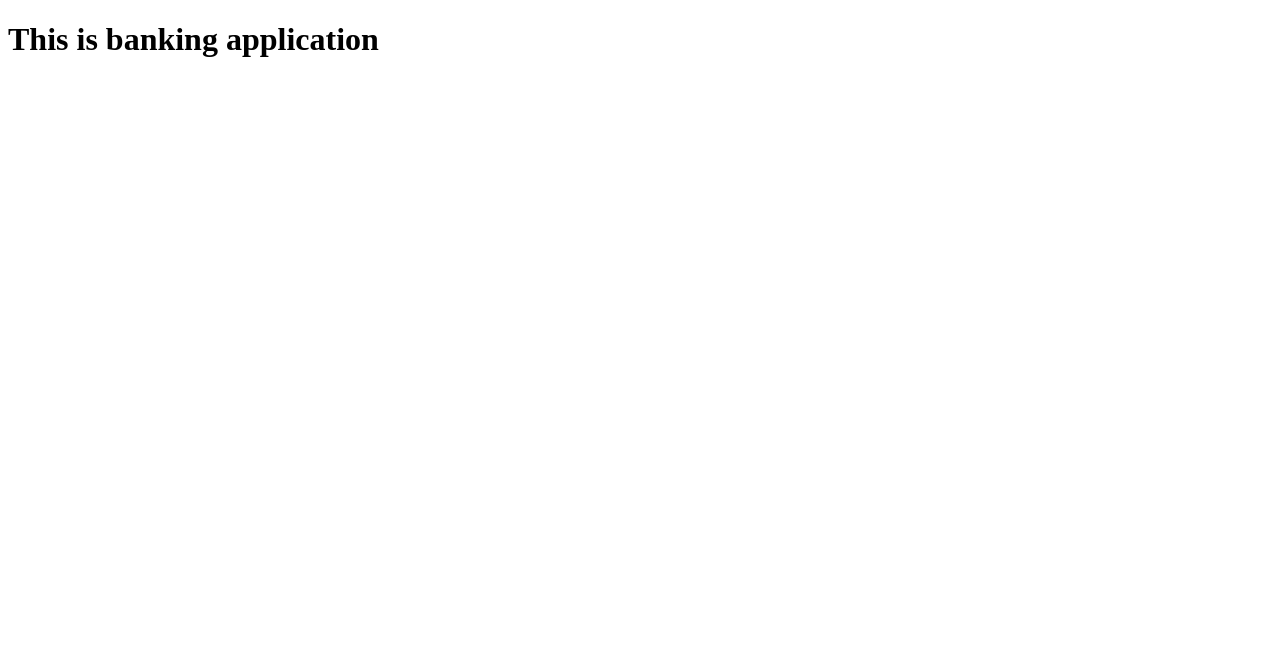
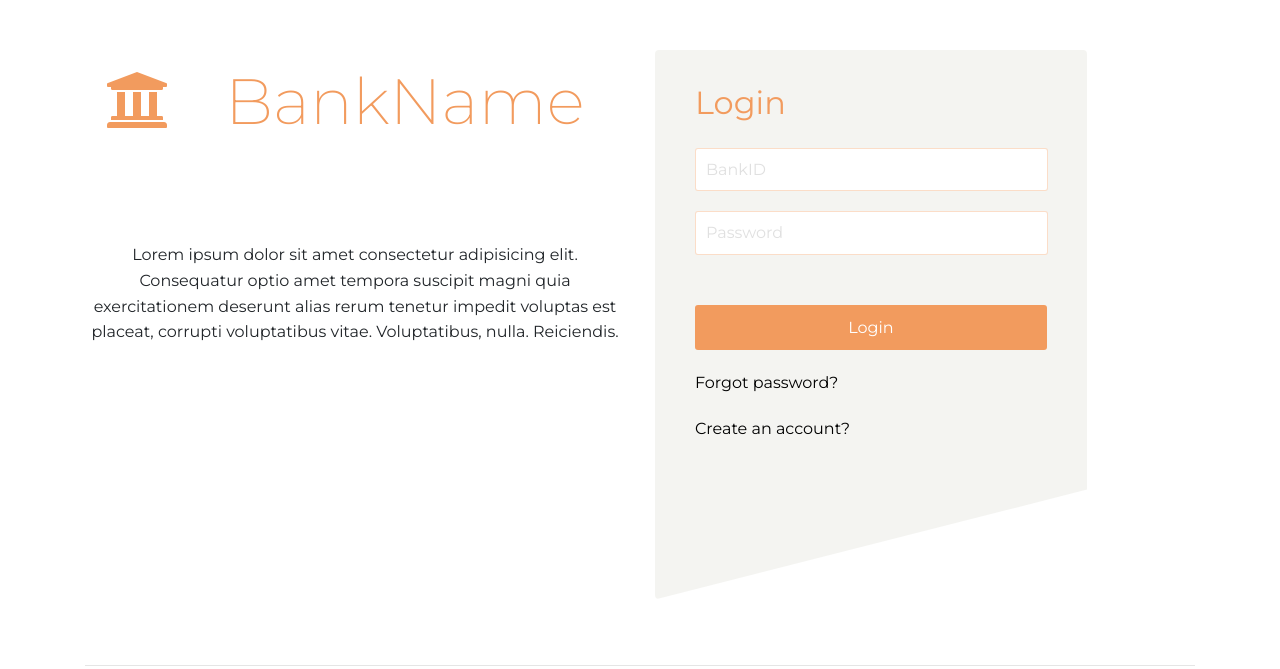
Before and after one commit to sasika1109/Banking-App, a plain HTML site: page index.html in a window 1280 px wide. Drawn offline with nearby package versions, Linux system fonts and the light colour scheme.

Commit message:
Test Bank UI

```diff
--- /dev/null
+++ b/css/style.css
@@ -0,0 +1,112 @@
+/* Colors
+     --- #455852
+     --- #9c9b7e
+     --- #f9d49b
+     --- #f29b5e
+     --- #e45b39
+*/
+
+
+*{
+    padding:0;
+    margin:0;
+    box-sizing: border-box;
+}
+
+body{
+    font-family: 'Montserrat', sans-serif;
+    font-weight: 400;
+    font-size: 16px;
+    line-height: 1.6;
+}
+
+
+.bank-name{
+    padding-left: 60px;
+}
+
+.login-content{
+    margin-top: 50px;
+
+}
+
+.bank-desc{
+    color:#f29b5e;
+    display:block;
+    font-weight: 200;
+    font-size: 400%;
+    margin-bottom: 60px;
+}
+.fa-university{
+    text-align:center;
+    padding-left:20px;
+    color: #f29b5e;
+}
+
+.login-desc{
+    padding-top: 30px;
+    text-align: center;
+    font-weight: 400;
+}
+
+/* Login form  */
+
+.login-container{
+    background-color:#9c9b7e1c;
+    margin: 50px 0;
+    padding: 5% 0% 20% 0;
+    border-radius: 4px;
+    width: 80%;
+    clip-path: polygon(0 0, 100% 0, 100% 80%, 0 100%);
+}
+
+#login{
+    font-size: 200%;
+    margin: 0;
+    color: #f29b5e;
+    padding-left: 40px;
+}
+
+.login-container *{
+    display: block;
+    margin: 20px;
+}
+
+.input{
+    width : 90%;
+    padding: 2% 0%;
+    border: 1px #f29c5e57 solid;
+    border-radius: 3px;
+}
+
+input::placeholder{
+    color: #dfdfdff5;
+    padding-left: 10px;
+}
+
+.link{
+    text-decoration: none;
+    color: black;
+}
+
+.link:hover{
+    color:black;
+    text-decoration: none;
+}
+
+.btn-login{
+    color: #fff;
+    background-color: #f29b5e;
+    padding: 10px 40px;
+    border-radius: 3px;
+    text-align: center
+}
+
+.btn-login:hover{
+    background-color: #9c9b7e1c;
+    color: #f29b5e;
+
+}
+.buttons{
+    margin: 50px 0;
+}
--- a/index.html
+++ b/index.html
@@ -4,9 +4,60 @@
     <meta charset="UTF-8">
     <meta name="viewport" content="width=device-width, initial-scale=1.0">
     <meta http-equiv="X-UA-Compatible" content="ie=edge">
+    <link href="https://fonts.googleapis.com/css?family=Montserrat:200,400,600" rel="stylesheet">
+    <link rel="stylesheet" href="https://use.fontawesome.com/releases/v5.8.1/css/all.css" integrity="sha384-50oBUHEmvpQ+1lW4y57PTFmhCaXp0ML5d60M1M7uH2+nqUivzIebhndOJK28anvf" crossorigin="anonymous">
+    <link rel="stylesheet" href="https://stackpath.bootstrapcdn.com/bootstrap/4.3.1/css/bootstrap.min.css" integrity="sha384-ggOyR0iXCbMQv3Xipma34MD+dH/1fQ784/j6cY/iJTQUOhcWr7x9JvoRxT2MZw1T" crossorigin="anonymous">
+    <link href = "css/style.css" type = "text/css" rel = "stylesheet">
     <title>Banking Application</title>
 </head>
 <body>
-    <h1>This is banking application</h1>
+
+    <header>
+        <div class="container">
+            <div class="row">
+                    <div class="col-md-6">
+                            <div class="login-content">
+                                <div class="bank-desc">
+                                    <div class="row">
+                                        <div class="login-heading col-sm-2">
+                                             <i class="fas fa-university"></i>
+                                        </div>
+                                        <div class = "bank-name col-sm-10">
+                                                BankName
+                                        </div>
+                                    </div>
+                                </div>
+                                <div class="description">
+                                    <p class="login-desc">
+                                    Lorem ipsum dolor sit amet consectetur adipisicing elit. Consequatur optio amet tempora suscipit magni quia exercitationem deserunt alias rerum tenetur impedit voluptas est placeat, corrupti voluptatibus vitae. Voluptatibus, nulla. Reiciendis.
+                                    </p>
+                                </div>
+
+                            </div>
+                        </div>
+                        <div class="col-md-6">
+
+                            <div class="login-container">
+                                <p id="login">Login</p>
+                                <form action="" class = "login">
+                                    <input type="text" class = "input" id = "bank-id" placeholder="BankID">
+                                    <input type="password" class = "input" id="password" placeholder="Password">
+                                    <div class="buttons">
+                                            <a href="#" class="link btn-login">Login</a>
+                                            <a href="#" class="link forgot-pass">Forgot password?</a>
+                                            <a href="#" class="link have-account">Create an account?</a>
+                                    </div>
+                                </form>
+                            </div>
+                        </div>
+
+            </div>
+
+            <hr>
+        </div>
+    </header>
+
+    <script src="https://stackpath.bootstrapcdn.com/bootstrap/4.3.1/js/bootstrap.min.js" integrity="sha384-JjSmVgyd0p3pXB1rRibZUAYoIIy6OrQ6VrjIEaFf/nJGzIxFDsf4x0xIM+B07jRM" crossorigin="anonymous"></script>
+    <script src = "js/script.js"></script>
 </body>
 </html>
```
